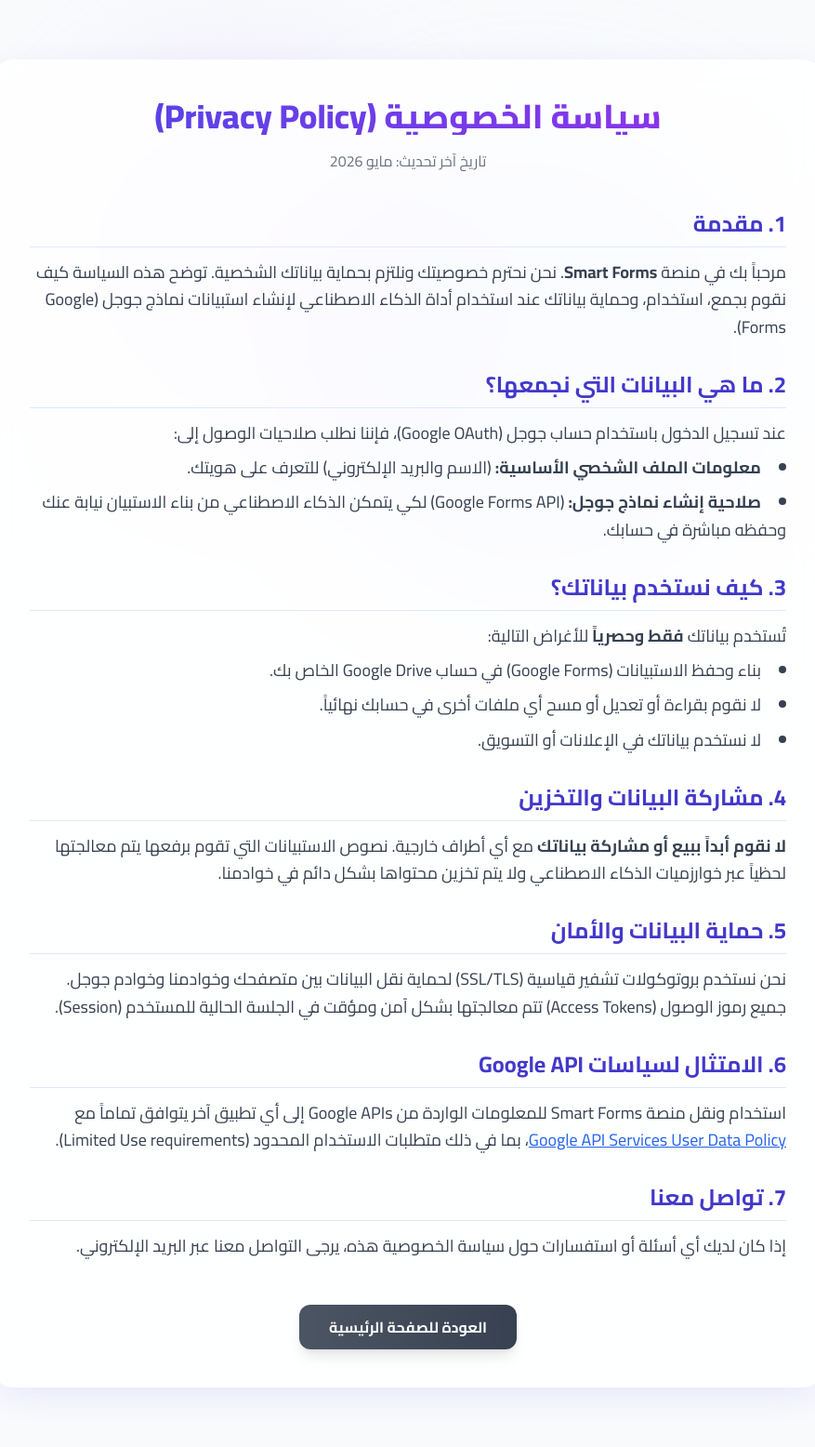
After one commit to NinjaWorld1234/Google-Forms, a FastAPI app: template templates/privacy.html in a window 1280 px wide. The commit adds this page. Shown: the whole page at 93% size, without its empty margins (201-1078 px from the left). Run offline with FastAPI, Linux system fonts and the light colour scheme; the template is opened without the code that fills it, so the values that code supplies are empty; some libraries are stand-ins or nearby versions.

Commit message:
Feature: Add Privacy Policy for Google Verification

```diff
--- a/main.py
+++ b/main.py
@@ -161,6 +161,10 @@
     if user_info:
         return RedirectResponse(url="/dashboard")
     return templates.TemplateResponse(request=request, name="index.html", context={"request": request})
+
+@app.get("/privacy", response_class=HTMLResponse)
+async def privacy(request: Request):
+    return templates.TemplateResponse(request=request, name="privacy.html", context={})
 
 @app.get("/login")
 async def login(request: Request):
--- a/templates/index.html
+++ b/templates/index.html
@@ -75,6 +75,9 @@
             ( <span class="font-bold text-indigo-600">العقل القوي</span> للذكاء الاصطناعي ) ، نابلس - فلسطين ،
             واتساب: <a href="https://wa.me/970593225370" target="_blank" class="text-green-600 hover:text-green-700 font-bold transition-colors inline-block" dir="ltr">+970593225370</a>
         </p>
+        <div class="mt-2 text-sm font-normal">
+            <a href="/privacy" target="_blank" class="text-indigo-500 hover:text-indigo-700 underline transition-colors">سياسة الخصوصية (Privacy Policy)</a>
+        </div>
     </div>
 
 </body>
--- /dev/null
+++ b/templates/privacy.html
@@ -0,0 +1,89 @@
+<!DOCTYPE html>
+<html lang="ar" dir="rtl">
+<head>
+    <meta charset="UTF-8">
+    <meta name="viewport" content="width=device-width, initial-scale=1.0">
+    <title>سياسة الخصوصية - Smart Forms</title>
+    <script src="https://cdn.tailwindcss.com"></script>
+    <link href="https://fonts.googleapis.com/css2?family=Cairo:wght@400;600;700;800&display=swap" rel="stylesheet">
+    <style>
+        body { font-family: 'Cairo', sans-serif; background-color: #f8fafc; }
+        .gradient-bg { background: linear-gradient(135deg, #4f46e5, #9333ea); }
+        .glass-card {
+            background: rgba(255, 255, 255, 0.85);
+            backdrop-filter: blur(24px);
+            -webkit-backdrop-filter: blur(24px);
+            border: 1px solid rgba(255, 255, 255, 0.6);
+            box-shadow: 0 10px 40px -10px rgba(79, 70, 229, 0.15);
+        }
+    </style>
+</head>
+<body class="min-h-screen p-6 relative overflow-hidden">
+    <!-- الديكورات الخلفية -->
+    <div class="fixed inset-0 w-full h-full -z-10 pointer-events-none">
+        <div class="absolute top-[10%] left-[20%] w-[400px] h-[400px] bg-purple-200 rounded-full mix-blend-multiply filter blur-3xl opacity-50"></div>
+        <div class="absolute bottom-[20%] right-[20%] w-[500px] h-[500px] bg-indigo-200 rounded-full mix-blend-multiply filter blur-3xl opacity-50"></div>
+    </div>
+
+    <div class="glass-card max-w-4xl mx-auto rounded-3xl p-10 relative z-10 my-10">
+        <div class="text-center mb-10">
+            <h1 class="text-4xl font-extrabold text-transparent bg-clip-text bg-gradient-to-r from-indigo-600 to-purple-600 mb-4">سياسة الخصوصية (Privacy Policy)</h1>
+            <p class="text-gray-500">تاريخ آخر تحديث: مايو 2026</p>
+        </div>
+
+        <div class="space-y-8 text-gray-700 leading-relaxed text-lg">
+
+            <section>
+                <h2 class="text-2xl font-bold text-indigo-700 mb-3 border-b border-indigo-100 pb-2">1. مقدمة</h2>
+                <p>مرحباً بك في منصة <strong>Smart Forms</strong>. نحن نحترم خصوصيتك ونلتزم بحماية بياناتك الشخصية. توضح هذه السياسة كيف نقوم بجمع، استخدام، وحماية بياناتك عند استخدام أداة الذكاء الاصطناعي لإنشاء استبيانات نماذج جوجل (Google Forms).</p>
+            </section>
+
+            <section>
+                <h2 class="text-2xl font-bold text-indigo-700 mb-3 border-b border-indigo-100 pb-2">2. ما هي البيانات التي نجمعها؟</h2>
+                <p>عند تسجيل الدخول باستخدام حساب جوجل (Google OAuth)، فإننا نطلب صلاحيات الوصول إلى:</p>
+                <ul class="list-disc list-inside mt-2 space-y-2">
+                    <li><strong>معلومات الملف الشخصي الأساسية:</strong> (الاسم والبريد الإلكتروني) للتعرف على هويتك.</li>
+                    <li><strong>صلاحية إنشاء نماذج جوجل:</strong> (Google Forms API) لكي يتمكن الذكاء الاصطناعي من بناء الاستبيان نيابة عنك وحفظه مباشرة في حسابك.</li>
+                </ul>
+            </section>
+
+            <section>
+                <h2 class="text-2xl font-bold text-indigo-700 mb-3 border-b border-indigo-100 pb-2">3. كيف نستخدم بياناتك؟</h2>
+                <p>تُستخدم بياناتك <strong>فقط وحصرياً</strong> للأغراض التالية:</p>
+                <ul class="list-disc list-inside mt-2 space-y-2">
+                    <li>بناء وحفظ الاستبيانات (Google Forms) في حساب Google Drive الخاص بك.</li>
+                    <li>لا نقوم بقراءة أو تعديل أو مسح أي ملفات أخرى في حسابك نهائياً.</li>
+                    <li>لا نستخدم بياناتك في الإعلانات أو التسويق.</li>
+                </ul>
+            </section>
+
+            <section>
+                <h2 class="text-2xl font-bold text-indigo-700 mb-3 border-b border-indigo-100 pb-2">4. مشاركة البيانات والتخزين</h2>
+                <p><strong>لا نقوم أبداً ببيع أو مشاركة بياناتك</strong> مع أي أطراف خارجية. نصوص الاستبيانات التي تقوم برفعها يتم معالجتها لحظياً عبر خوارزميات الذكاء الاصطناعي ولا يتم تخزين محتواها بشكل دائم في خوادمنا.</p>
+            </section>
+
+            <section>
+                <h2 class="text-2xl font-bold text-indigo-700 mb-3 border-b border-indigo-100 pb-2">5. حماية البيانات والأمان</h2>
+                <p>نحن نستخدم بروتوكولات تشفير قياسية (SSL/TLS) لحماية نقل البيانات بين متصفحك وخوادمنا وخوادم جوجل. جميع رموز الوصول (Access Tokens) تتم معالجتها بشكل آمن ومؤقت في الجلسة الحالية للمستخدم (Session).</p>
+            </section>
+
+            <section>
+                <h2 class="text-2xl font-bold text-indigo-700 mb-3 border-b border-indigo-100 pb-2">6. الامتثال لسياسات Google API</h2>
+                <p>استخدام ونقل منصة Smart Forms للمعلومات الواردة من Google APIs إلى أي تطبيق آخر يتوافق تماماً مع <a href="https://developers.google.com/terms/api-services-user-data-policy" target="_blank" class="text-blue-600 underline">Google API Services User Data Policy</a>، بما في ذلك متطلبات الاستخدام المحدود (Limited Use requirements).</p>
+            </section>
+
+            <section>
+                <h2 class="text-2xl font-bold text-indigo-700 mb-3 border-b border-indigo-100 pb-2">7. تواصل معنا</h2>
+                <p>إذا كان لديك أي أسئلة أو استفسارات حول سياسة الخصوصية هذه، يرجى التواصل معنا عبر البريد الإلكتروني.</p>
+            </section>
+
+        </div>
+
+        <div class="mt-12 text-center">
+            <a href="/" class="inline-block px-8 py-3 bg-gradient-to-r from-gray-600 to-gray-700 text-white font-bold rounded-xl transition-all shadow-lg hover:shadow-gray-500/40 hover:-translate-y-1">
+                العودة للصفحة الرئيسية
+            </a>
+        </div>
+    </div>
+</body>
+</html>
```
